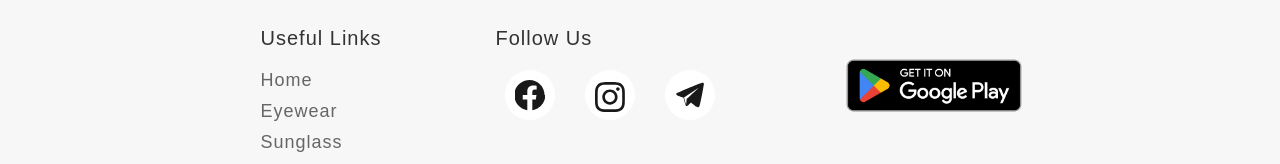
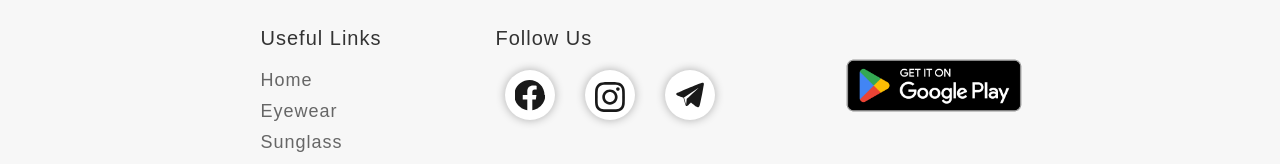
Before and after one commit to prerna-incronix/samplewebsite, a React (Create React App) app: page / in a window 1280 px wide. Shown: the part 1671-1835 px from the top of the page. Built offline with nearby package versions, Linux system fonts and the light colour scheme; no server answers; the database is empty.

Commit message:
footer icon changed

```diff
--- a/src/Footer.css
+++ b/src/Footer.css
@@ -1,3 +1,4 @@
+/* Reset CSS */
 * {
   box-sizing: border-box;
   margin: 0;
@@ -25,7 +26,6 @@
   font-family: 'Poppins', sans-serif;
 }
 
-/* Footer Section */
 /* Footer Section */
 #footer {
   background-color: #f7f7f7;
@@ -88,7 +88,6 @@ color: #333;
   color: #007bff; /* Change to desired hover color */
 }
 
-
 /* Social Icons */
 .social-icons {
   display: flex;
@@ -102,16 +101,17 @@ color: #007bff; /* Change to desired hover color */
   color: #666;
   text-decoration: none;
   transition: color 0.3s ease;
+  box-shadow: 0 0 10px rgba(0, 0, 0, 0.3); /* Add shadow effect */
 }
 
 .social-icons a:hover {
   color: #333;
+  box-shadow: 0 0 20px rgba(0, 0, 0, 0.5); /* Add glow effect on hover */
 }
 
 .social-icons i {
   margin-right: 5px;
 }
-
 
 ul {
   list-style: none;
@@ -202,18 +202,21 @@ ul {
 .google-play-badge:hover {
   transform: scale(1.1); /* Zoom effect on hover */
 }
+
 /* CSS for centering the copyright text */
 .copyright-text {
   text-align: center;
   margin-top: 20px; /* Adjust margin-top as needed */
   color: #5c5c5cad;
 }
+
 .highlight-link {
   color: rgba(17, 17, 17, 0.829); /* Set the font color to black */
   font-size: 20px; /* Reduce the font size */
   font-weight: 700; /* Increase font thickness */
   text-decoration: none; /* Remove underline */
 }
+
 
 
 
```
Lines whose indentation alone changed are shown as unchanged.
